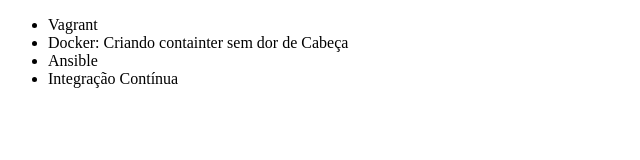
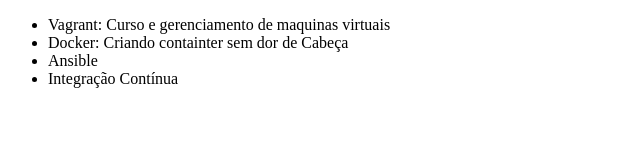
Before and after one commit to 7flechas/Alura-git, a plain HTML site: page index.html in a window 1280 px wide. Shown: the whole page, without its empty margins (0-640 px from the left). Drawn offline with Linux system fonts and the light colour scheme.

Commit message:
corrigindo curso de vagrant

```diff
--- a/index.html
+++ b/index.html
@@ -6,7 +6,7 @@
 </head>
 <body>
     <ul>
-        <li>Vagrant</li>
+        <li>Vagrant: Curso e gerenciamento de maquinas virtuais</li>
         <li>Docker: Criando containter sem dor de Cabeça</li>
         <li>Ansible</li>
         <li>Integração Contínua</li>
```
